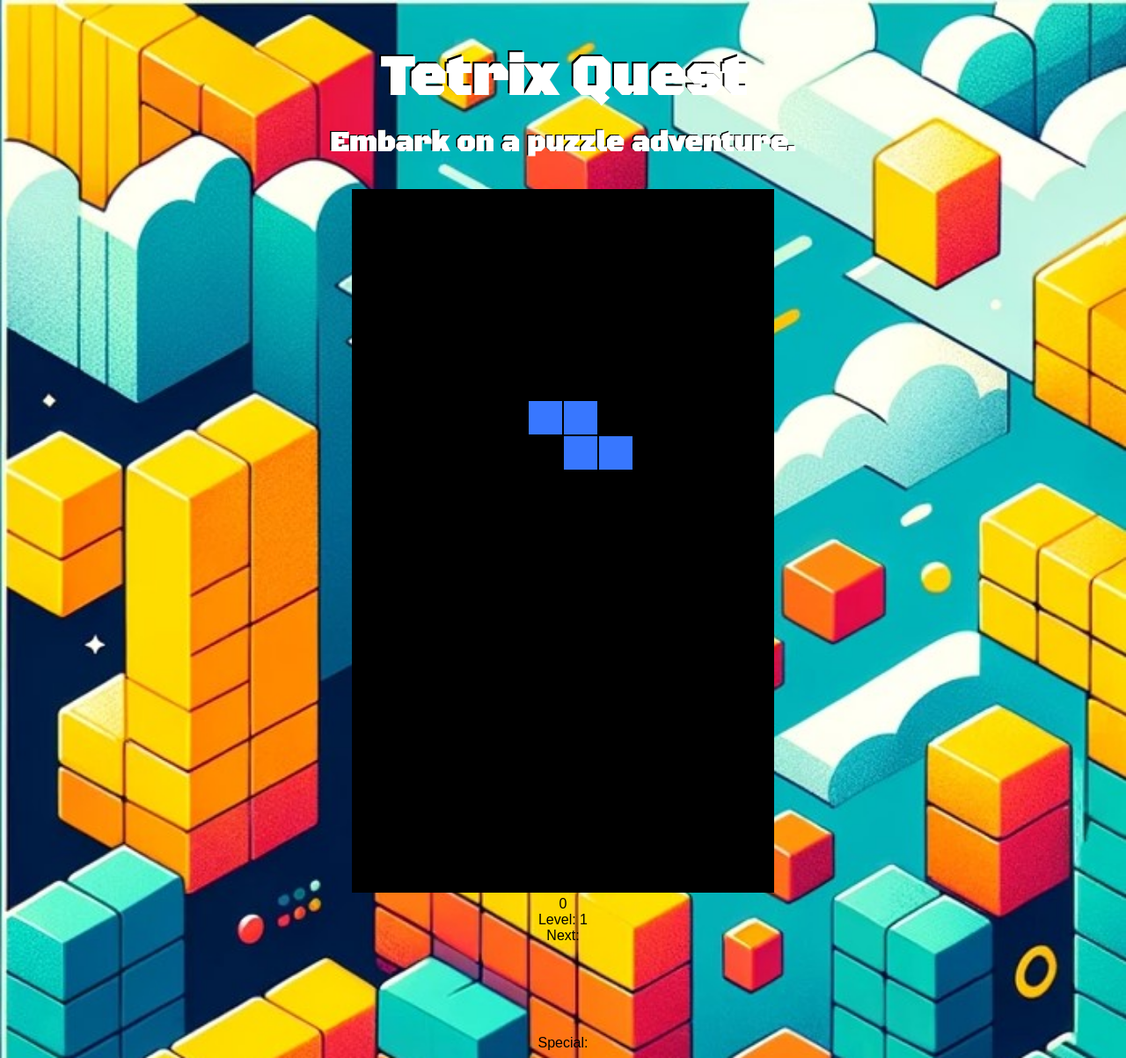
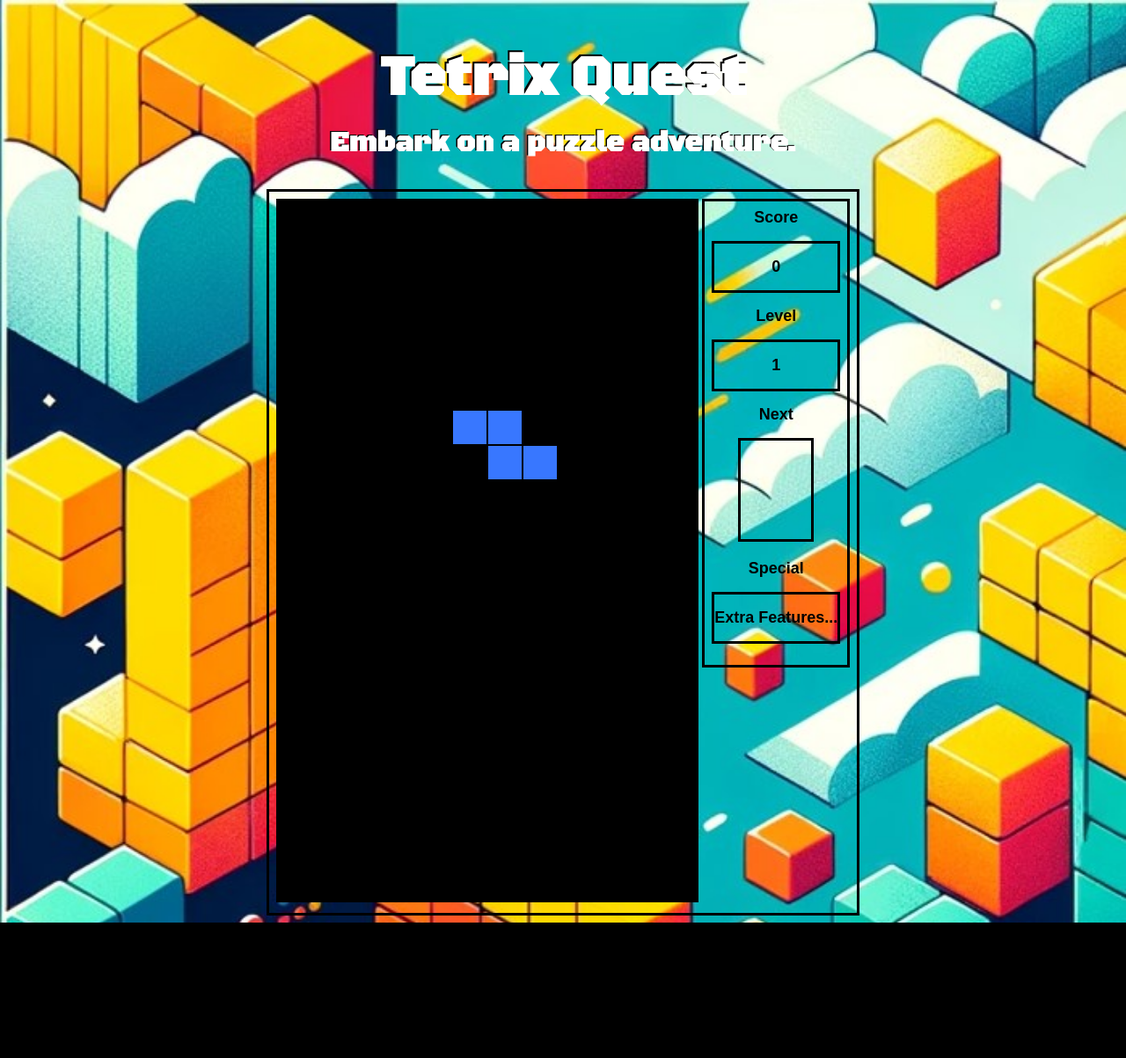
Before and after one commit to sahilsrawat27/dgl209-tetrixquest, a PHP site: page /tetris.php in a window 1280 px wide. Shown: the whole page at 88% size. After the commit the page ends 1049 px from the top, so only its background shows below. Run offline with PHP 8.4, Linux system fonts and the light colour scheme.

Commit message:
Style the game screen and format the css

```diff
--- a/styles.css
+++ b/styles.css
@@ -16,7 +16,7 @@ body {
 .game_title {
     color: #ffffff;
     font-family: 'Black Ops One', system-ui;
-    text-shadow:  -2px -2px 0 #000000;
+    text-shadow: -2px -2px 0 #000000;
     font-size: 4rem;
     margin-bottom: 0.2em;
 }
@@ -24,9 +24,9 @@ body {
 .game_quote {
     color: #ffffff;
     font-family: 'Black Ops One', system-ui;
-    text-shadow:  -1.5px -1.5px 0 #000000;
+    text-shadow: -1.5px -1.5px 0 #000000;
     font-size: 2rem;
-    font-weight:bold ;
+    font-weight: bold;
     margin-top: 0.2em;
 }
 
@@ -82,6 +82,7 @@ input[type="date"] {
     transform: translateY(4px);
     box-shadow: -2px 2px #000000;
 }
+
 .log-text {
     color: #fff;
     margin-top: 10px;
@@ -104,26 +105,34 @@ input[type="date"] {
 ----------------------------------
 */
 .profile-section {
-    position: fixed; /* Use fixed positioning to keep it visible */
+    position: fixed;
+    /* Use fixed positioning to keep it visible */
     top: 30px;
     right: 100px;
     text-align: center;
-    z-index: 1000; /* Ensure it's above other elements */
+    z-index: 1000;
+    /* Ensure it's above other elements */
     padding: 10px;
 }
 
 .profile-pic {
-    width: 100px; /* Adjusted size, make it smaller or larger as needed */
-    height: 100px; /* Keep the height the same as the width for a circle */
-    border-radius: 50%; /* Circular profile pictures */
-    object-fit: cover; /* Ensure the image covers the space without distorting */
-    border: 2px solid white; /* Optional: Adds a white border around the picture */
+    width: 100px;
+    /* Adjusted size, make it smaller or larger as needed */
+    height: 100px;
+    /* Keep the height the same as the width for a circle */
+    border-radius: 50%;
+    /* Circular profile pictures */
+    object-fit: cover;
+    /* Ensure the image covers the space without distorting */
+    border: 2px solid white;
+    /* Optional: Adds a white border around the picture */
 }
 
 .profile-name {
     color: #ffffff;
     margin-top: 5px;
-    font-size: 1em; /* Adjust font size as needed */
+    font-size: 1em;
+    /* Adjust font size as needed */
 }
 
 .signout-btn {
@@ -131,12 +140,18 @@ input[type="date"] {
     background-color: #0D3B66;
     color: #FFFFFF;
     font-family: 'Black Ops One';
-    padding: 5px 10px; /* Smaller padding for a smaller button */
-    font-size: 0.8em; /* Smaller font size */
-    width: auto; /* Adjust width based on content */
-    max-width: 100px; /* Prevent the button from becoming too wide */
-    margin-top: 10px; /* Space above the button */
-    display: inline-block; /* Display as inline-block for better control */
+    padding: 5px 10px;
+    /* Smaller padding for a smaller button */
+    font-size: 0.8em;
+    /* Smaller font size */
+    width: auto;
+    /* Adjust width based on content */
+    max-width: 100px;
+    /* Prevent the button from becoming too wide */
+    margin-top: 10px;
+    /* Space above the button */
+    display: inline-block;
+    /* Display as inline-block for better control */
 }
 
 
@@ -151,7 +166,8 @@ input[type="date"] {
     margin-top: 50px;
     width: 30em;
     height: 40em;
-    background-image: url('images/container.jpg'); /* -- This is an ai generated image from Dall-e --*/
+    background-image: url('images/container.jpg');
+    /* -- This is an ai generated image from Dall-e --*/
     background-position: center;
     background-attachment: fixed;
     border: 2px solid #000000
@@ -178,14 +194,16 @@ input[type="date"] {
 }
 
 /* Hover state for Tetris buttons */
-.signout-btn:hover, .tetris-btn:hover {
+.signout-btn:hover,
+.tetris-btn:hover {
     background-color: #1177BB;
     box-shadow: 0px 5px 20px rgba(0, 0, 0, 0.3);
     transform: translateY(-2px);
 }
 
 /* Active state for Tetris buttons */
-.signout-btn:active, .tetris-btn:active {
+.signout-btn:active,
+.tetris-btn:active {
     background-color: #0D3B66;
     box-shadow: 0px 2px 10px rgba(0, 0, 0, 0.2);
     transform: translateY(1px);
@@ -196,3 +214,20 @@ input[type="date"] {
 --------Game Page Styling --------
 ----------------------------------
 */
+.sidebar,
+.game-area {
+    display: inline-block;
+    border: 3px solid;
+    padding: 0.5rem;
+    vertical-align: top;
+
+}
+.game_content {
+    border: 3px solid;
+    padding: 1rem 0;
+    margin: 1rem 0;
+}
+.game_content, .game_heading{
+    font-weight: bold;
+    font-size: large;
+}
--- a/tetris.php
+++ b/tetris.php
@@ -19,11 +19,14 @@
         <div class="game-area">
             <canvas id="tetris" width="480" height="800"></canvas>
             <div class="sidebar">
-                <div id="score">Score: 0</div>
-                <div id="level">Level: 1</div>
-                <div id="next">Next:</div>
-                <canvas id="nextPiece" width="100" height="100"></canvas>
-                <div id="special">Special:  <!-- For extra features --></div>
+                <div class="game_heading">Score</div>
+                <div class="game_content" id="score">0</div>
+                <div class="game_heading">Level</div>
+                <div class="game_content" id="level">1</div>
+                <div class="game_heading">Next</div>
+                <canvas  class="game_content" id="nextPiece" width="80" height="80"></canvas>
+                <div class="game_heading">Special</div>
+                <div class="game_content" id="special">Extra Features... <!-- For extra features --></div>
 
             </div>
         </div>
```
